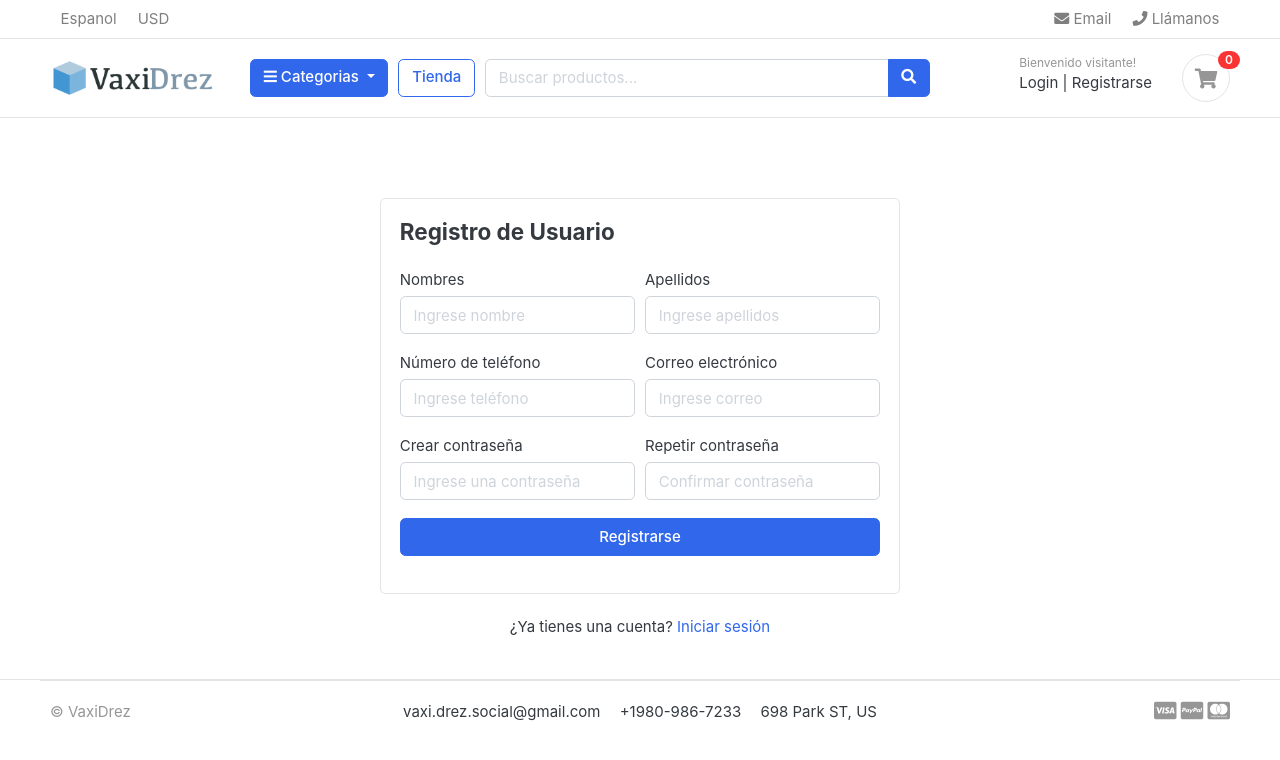
After one commit to JuanitoOrtega/ecommerce-django, a Django app: page /account/register/ in a window 1280 px wide. The commit adds this page. Shown: the top 760 px of the page. Run offline with Django 4.2, Linux system fonts and the light colour scheme; data that the repository does not hold is empty; some web fonts are replaced.

Commit message:
registro y login de usuarios

```diff
--- /dev/null
+++ b/accounts/forms.py
@@ -0,0 +1,39 @@
+from django import forms
+from .models import Account
+
+class RegistrationForm(forms.ModelForm):
+
+  password = forms.CharField(widget=forms.PasswordInput(attrs={
+    'placeholder': 'Ingrese una contraseña',
+    'class': 'form-control'
+  }))
+
+  confirm_password = forms.CharField(widget=forms.PasswordInput(attrs={
+    'placeholder': 'Confirmar contraseña',
+    'class': 'form-control'
+  }))
+
+  class Meta:
+    model = Account
+    fields = ['first_name', 'last_name','phone_number', 'email', 'password']
+
+  def __init__(self, *args, **kwargs):
+    super(RegistrationForm, self).__init__(*args, **kwargs)
+    self.fields['first_name'].widget.attrs['placeholder'] = 'Ingrese nombre'
+    self.fields['last_name'].widget.attrs['placeholder'] = 'Ingrese apellidos'
+    self.fields['phone_number'].widget.attrs['placeholder'] = 'Ingrese teléfono'
+    self.fields['email'].widget.attrs['placeholder'] = 'Ingrese correo'
+
+    for field in self.fields:
+      self.fields[field].widget.attrs['class'] = 'form-control'
+
+
+  def clean(self):
+    cleaned_data = super(RegistrationForm, self).clean()
+    password = cleaned_data.get('password')
+    confirm_password = cleaned_data.get('confirm_password')
+
+    if password != confirm_password:
+      raise forms.ValidationError(
+        'Las contraseñas no coinciden'
+      )
--- a/accounts/models.py
+++ b/accounts/models.py
@@ -46,6 +46,10 @@ class Account(AbstractBaseUser):
   email = models.EmailField('Correo electrónico', max_length=100, unique=True)
   phone_number = models.CharField('Teléfono', max_length=50)
 
+  class Meta:
+    verbose_name = 'cuenta'
+    verbose_name_plural = 'cuentas'
+
   # Campos atributos de django
   date_joined = models.DateTimeField(auto_now_add=True)
   last_login = models.DateTimeField(auto_now_add=True)
--- /dev/null
+++ b/accounts/urls.py
@@ -0,0 +1,8 @@
+from django.urls import path
+from . import views
+
+urlpatterns = [
+    path('register/', views.register, name='register'),
+    path('login/', views.login, name='login'),
+    path('logout/', views.logout, name='logout'),
+]
--- a/accounts/views.py
+++ b/accounts/views.py
@@ -1,3 +1,51 @@
-from django.shortcuts import render
+from django.shortcuts import render, redirect
+from .forms import RegistrationForm
+from .models import Account
+from django.contrib import messages, auth
+from django.contrib.auth.decorators import login_required
 
 # Create your views here.
+def register(request):
+  form = RegistrationForm()
+  if request.method == 'POST':
+    form = RegistrationForm(request.POST)
+    if form.is_valid():
+      first_name = form.cleaned_data['first_name']
+      last_name = form.cleaned_data['last_name']
+      phone_number = form.cleaned_data['phone_number']
+      email = form.cleaned_data['email']
+      password = form.cleaned_data['password']
+      # ceo@creativa.dev
+      username = email.split('@')[0]
+      user = Account.objects.create_user(first_name=first_name, last_name=last_name, email=email, username=username, password=password)
+      user.phone_number = phone_number
+      user.save()
+      messages.success(request, "Su cuenta ha sido registrada con éxito.")
+      return redirect('register')
+
+  context = {
+    'form': form
+  }
+  return render(request, 'account/register.html', context)
+
+def login(request):
+  if request.method == 'POST':
+    email = request.POST['email']
+    password = request.POST['password']
+
+    user = auth.authenticate(email=email, password=password)
+    if user is not None:
+      auth.login(request, user)
+      return redirect('home')
+    else:
+      messages.error(request, 'Las credenciales son incorrectas')
+      return redirect('login')
+
+  return render(request, 'account/login.html')
+
+
+@login_required(login_url='login')
+def logout(request):
+  auth.logout(request)
+  messages.success(request, 'Sesión cerrada exitosamente')
+  return redirect('login')
--- a/ecommerce/urls.py
+++ b/ecommerce/urls.py
@@ -25,4 +25,5 @@ urlpatterns = [
     path('', views.home, name='home'),
     path('store/', include('store.urls')),
     path('cart/', include('carts.urls')),
+    path('account/', include('accounts.urls')),
 ] + static(settings.MEDIA_URL, document_root=settings.MEDIA_ROOT)
--- /dev/null
+++ b/templates/account/register.html
@@ -0,0 +1,74 @@
+{% extends 'base.html' %}
+{% load static %}
+{% block content %}
+  <!-- ========================= SECTION CONTENT ========================= -->
+  <section class="section-content padding-y">
+    <!-- ============================ COMPONENT REGISTER   ================================= -->
+    <div class="card mx-auto" style="max-width: 520px; margin-top: 40px">
+      <article class="card-body">
+        <header class="mb-4">
+          <h4 class="card-title">Registro de Usuario</h4>
+        </header>
+        {% include 'includes/alerts.html' %}
+        <form action="{% url 'register' %}" method="post">
+          {% csrf_token %}
+          <div class="form-row">
+            <div class="col form-group">
+              <label>Nombres</label>
+              {{ form.first_name }}
+            </div>
+            <!-- form-group end.// -->
+            <div class="col form-group">
+              <label>Apellidos</label>
+              {{ form.last_name }}
+            </div>
+            <!-- form-group end.// -->
+          </div>
+          <!-- form-row end.// -->
+
+          <div class="form-row">
+            <div class="col form-group">
+              <label>Número de teléfono</label>
+              {{ form.phone_number }}
+            </div>
+            <!-- form-group end.// -->
+            <div class="col form-group">
+              <label>Correo electrónico</label>
+              {{ form.email }}
+            </div>
+            <!-- form-group end.// -->
+          </div>
+          <!-- form-row end.// -->
+
+          <!-- form-row.// -->
+          <div class="form-row">
+            <div class="form-group col-md-6">
+              <label>Crear contraseña</label>
+              {{ form.password }}
+            </div>
+            <!-- form-group end.// -->
+            <div class="form-group col-md-6">
+              <label>Repetir contraseña</label>
+              {{ form.confirm_password }}
+            </div>
+            <!-- form-group end.// -->
+          </div>
+          <div class="form-group">
+            <button type="submit" class="btn btn-primary btn-block">
+              Registrarse
+            </button>
+          </div>
+          <!-- form-group// -->
+          {{ form.email.errors }}
+          {{ form.non_field_errors }}
+        </form>
+      </article>
+      <!-- card-body.// -->
+    </div>
+    <!-- card .// -->
+    <p class="text-center mt-4">¿Ya tienes una cuenta? <a href="{% url 'login' %}">Iniciar sesión</a></p>
+    <!-- ============================ COMPONENT REGISTER  END.// ================================= -->
+  </section>
+  <!-- ========================= SECTION CONTENT END// ========================= -->
+
+{% endblock content %}
--- a/templates/base.html
+++ b/templates/base.html
@@ -26,6 +26,9 @@
     // jquery ready start
     $(document).ready(function () {
       // jQuery code
+      setTimeout(function() {
+        $('#message').fadeOut('slow')
+      }, 4000);
     });
     // jquery end
   </script>
--- /dev/null
+++ b/templates/includes/alerts.html
@@ -0,0 +1,10 @@
+{% if messages %}
+  <div id="message" class="container">
+    {% for message in messages %}
+    <div {% if message.tags %} class="alert alert-{{ message.tags }}" {% endif %} role="alert">
+      {% if message.level == DEFAULT_MESSAGE_LEVELS.ERROR %} Importante: {% endif %}
+      {{ message }}
+    </div>
+    {% endfor %}
+  </div>
+{% endif %}
--- a/templates/includes/header.html
+++ b/templates/includes/header.html
@@ -81,14 +81,26 @@
           <!-- col.// -->
           <div class="col-lg-3 col-sm-6 col-8 order-2 order-lg-3">
             <div class="d-flex justify-content-end mb-3 mb-lg-0">
+
               <div class="widget-header">
+                {% if user.id is None %}
                 <small class="title text-muted">Bienvenido visitante!</small>
+                {% else %}
+                <small class="title text-muted">Bienvenido <b>{{ user.first_name }}</b>!</small>
+                {% endif %}
                 <div>
-                  <a href="./signin.html">Login</a>
+                  {% if user.id is None %}
+                  <a href="{% url 'login' %}">Login</a>
                   <span class="dark-transp"> | </span>
-                  <a href="./register.html">Registrar</a>
+                  <a href="{% url 'register' %}">Registrarse</a>
+                  {% else %}
+                  <a href="#">Mi cuenta</a>
+                  <span class="dark-transp"> | </span>
+                  <a href="{% url 'logout' %}">Salir</a>
+                  {% endif %}
                 </div>
               </div>
+
               <a href="{% url 'cart' %}" class="widget-header pl-3 ml-3">
                 <div class="icon icon-sm rounded-circle border">
                   <i class="fa fa-shopping-cart"></i>
```
Also changed, not shown: ecommerce/settings.py (+8 -0 lines), templates/account/login.html (added, +40 -0 lines).
